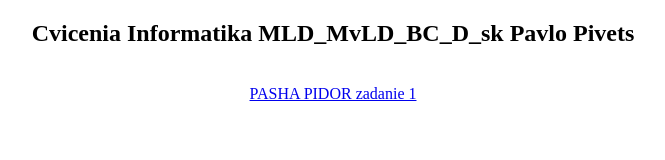
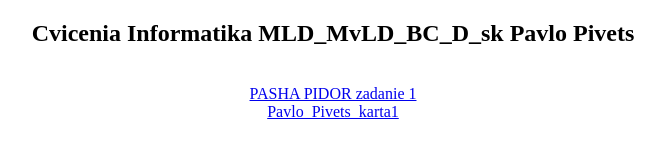
Before and after one commit to Novichok1126/kakashka, a plain HTML site: page index.html in a window 1280 px wide. Shown: the whole page, without its empty margins (307-972 px from the left). Drawn offline with Linux system fonts and the light colour scheme.

Commit message:
Update index.html

```diff
--- a/index.html
+++ b/index.html
@@ -10,5 +10,7 @@
   <br>
   <a href="#">PASHA PIDOR zadanie 1</a>
   <br>
+  <a href="Resume.html">Pavlo_Pivets_karta1</a>
+  <br>
 </body>
 </html>
```
